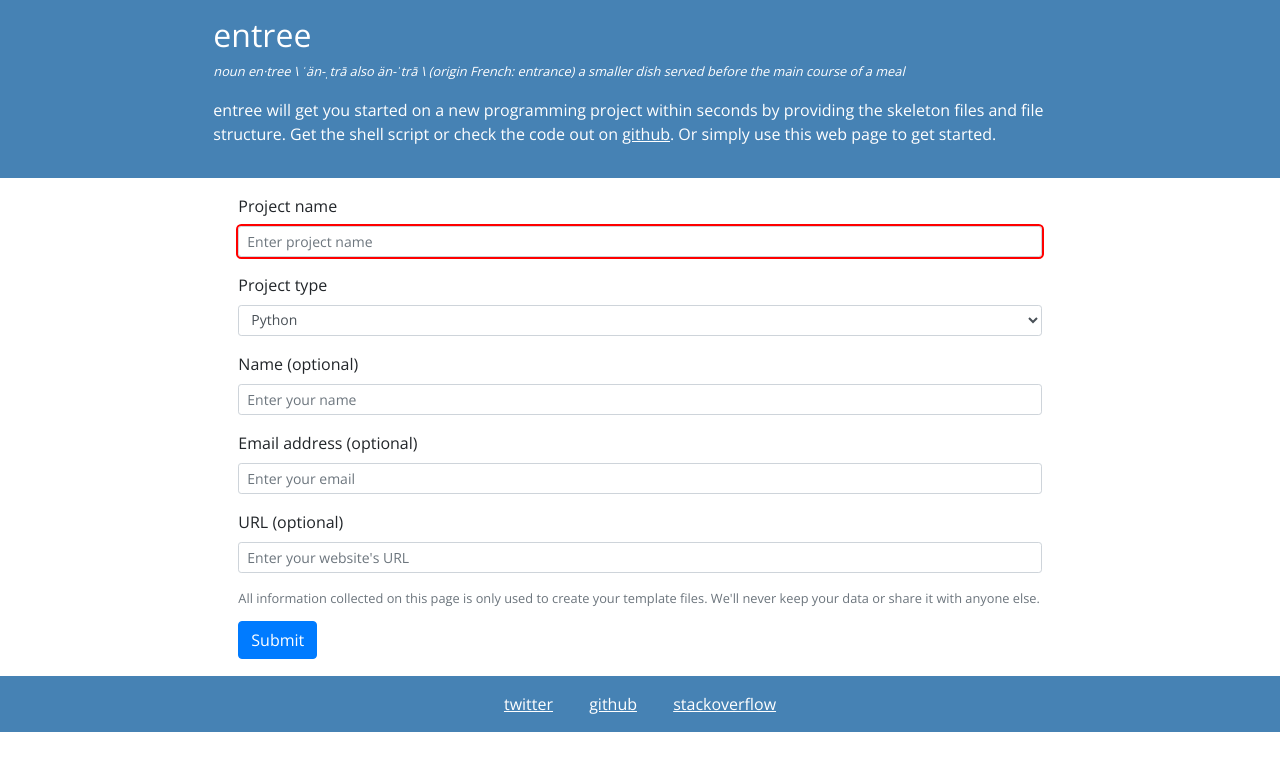
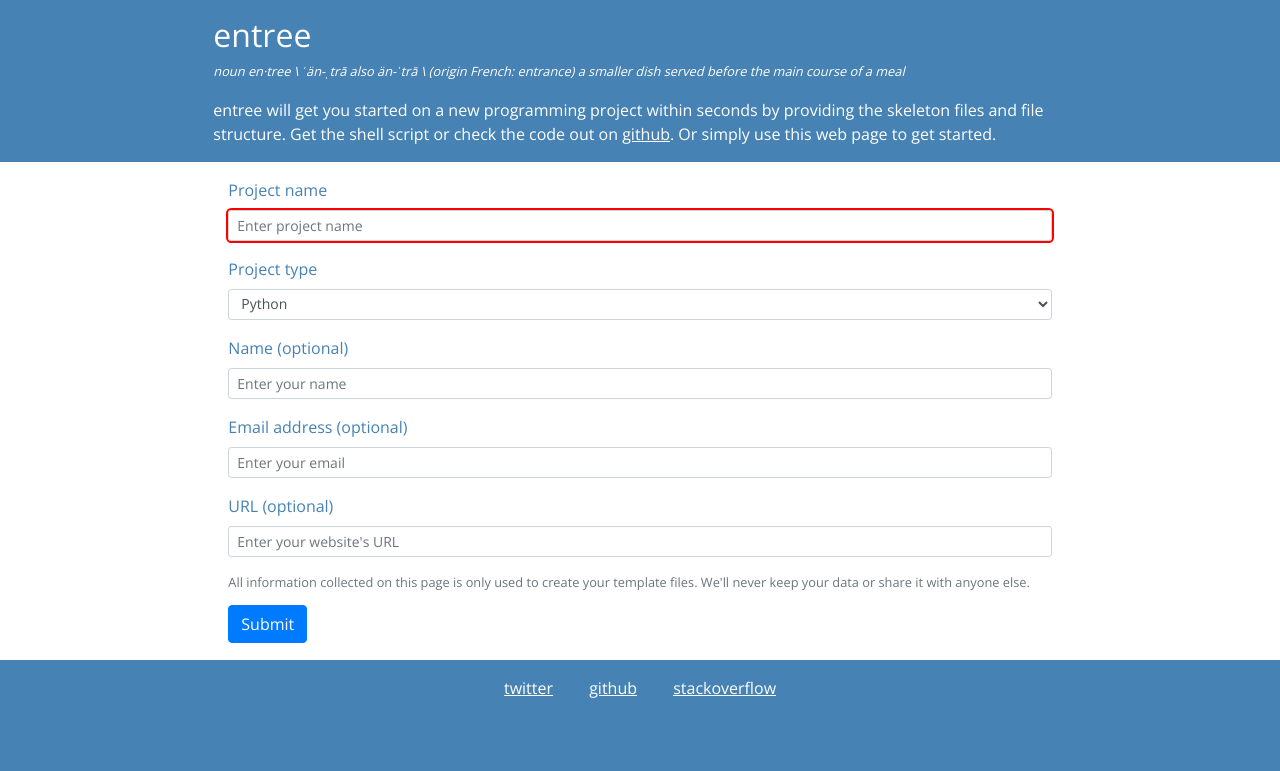
Before and after one commit to frenetic-be/entree, a Flask app: page / in a window 1280 px wide. Shown: the top 771 px of the page. Run offline with Flask 2, Linux system fonts and the light colour scheme; some libraries are stand-ins or nearby versions.

Commit message:
Minor changes to Flask/Heroku app

```diff
--- a/app/__init__.py
+++ b/app/__init__.py
@@ -47,6 +47,10 @@ def home():
 @app.route('/submit', methods=['POST'])
 def submit():
     try:
+        fields = sorted(list(request.form.keys()))
+        if fields != ['email', 'name', 'projectname', 'projecttype', 'url']:
+            raise ValueError('Wrong fields in request')
+
         # Get data from form
         # Project name and type
         modname = request.form['projectname']
--- a/app/static/css/style.css
+++ b/app/static/css/style.css
@@ -7,12 +7,13 @@ website: https://frenetic.be
 
 body, html {
   width: 100%;
-  background-color: white;
+  background-color: steelblue;
+  color: white;
   font-family: 'Open Sans', sans-serif, Palatino;
   font-weight: 300;
 }
 
-#disclaimer, .main {
+#disclaimer {
   margin: 1em 0;
 }
 
@@ -21,8 +22,19 @@ header, footer {
   color: white;
 }
 
+.main-row {
+  background-color: white;
+  color: steelblue;
+  padding: 1em 0;
+}
+
+.disclaimer-row {
+  background-color: white;
+  color: steelblue;
+}
+
 .title {
-  padding: 1em 0;
+  padding: 1em 0 0;
 }
 
 .title a, .title a:visited, .title a:link {
--- a/app/static/js/app.js
+++ b/app/static/js/app.js
@@ -13,7 +13,7 @@ $("#entree-form").submit(function(e){
     $(".alert")
         .removeClass("alert-danger alert-success")
         .addClass("alert-success")
-        .text("Yay! You're good to go. Thank you for using entree.")
+        .text("Yay! You're good to go. Thanks for using entree.")
         .show();
 });
 
--- a/app/templates/index.html
+++ b/app/templates/index.html
@@ -13,17 +13,17 @@
 </head>
 <body>
 
-  <div class="container-fluid">
+  <div class="container-fluid main-container">
     <header class="row">
       <div class="col-md-8 offset-md-2 title">
           <h2>entree</h2>
-          <p class="definition">noun  en·tree  \ ˈän-ˌtrā also än-ˈtrā \ (origin French: entrance) a smaller dish served before the main course of a meal<p>
+          <p class="definition">noun  en·tree  \ ˈän-ˌtrā also än-ˈtrā \ (origin French: entrance) a smaller dish served before the main course of a meal</p>
           <p>
             entree will get you started on a new programming project within seconds by providing the skeleton files and file structure. Get the shell script or check the code out on <a href="https://github.com/frenetic-be/entree">github</a>. Or simply use this web page to get started.
           </p>
       </div>
     </header>
-    <div class="row main">
+    <div class="row main-row">
       <div class="col-md-8 offset-md-2">
         <form id="entree-form" method="POST" action="/submit">
           <div class="form-group has-success has-feedback">
@@ -61,7 +61,7 @@
         </form>
       </div>
     </div>
-    <div class="row">
+    <div class="row disclaimer-row">
       <div class="col-md-8 offset-md-2">
         <div class="alert alert-success text-center" role="alert">
           This is a success alert—check it out!
```
